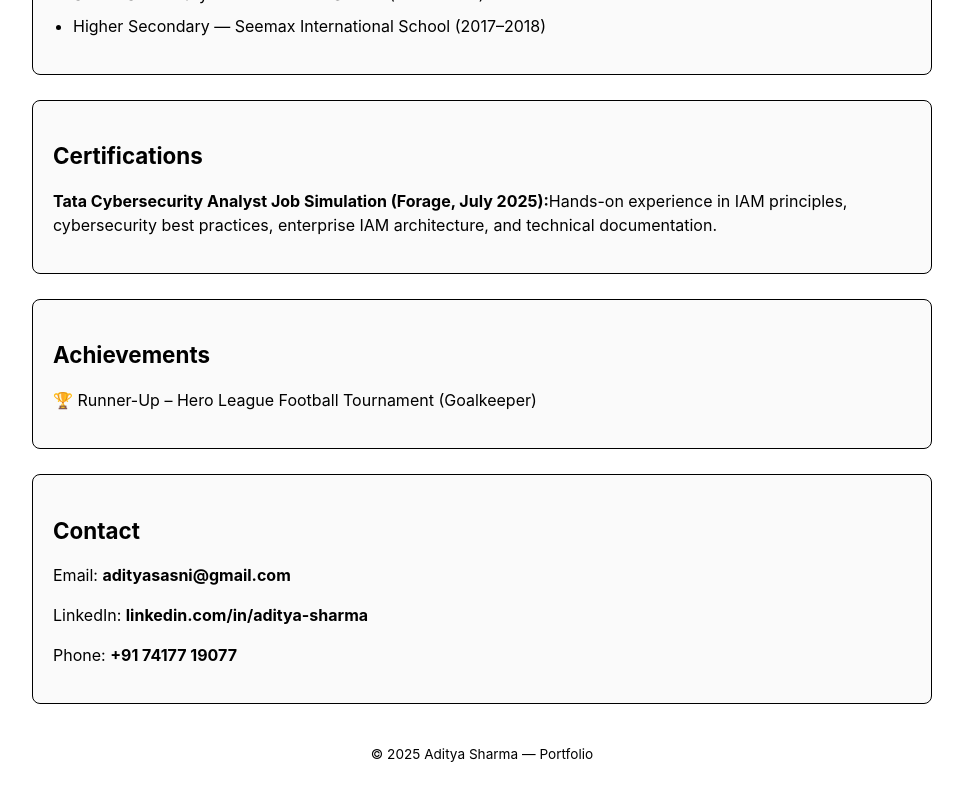
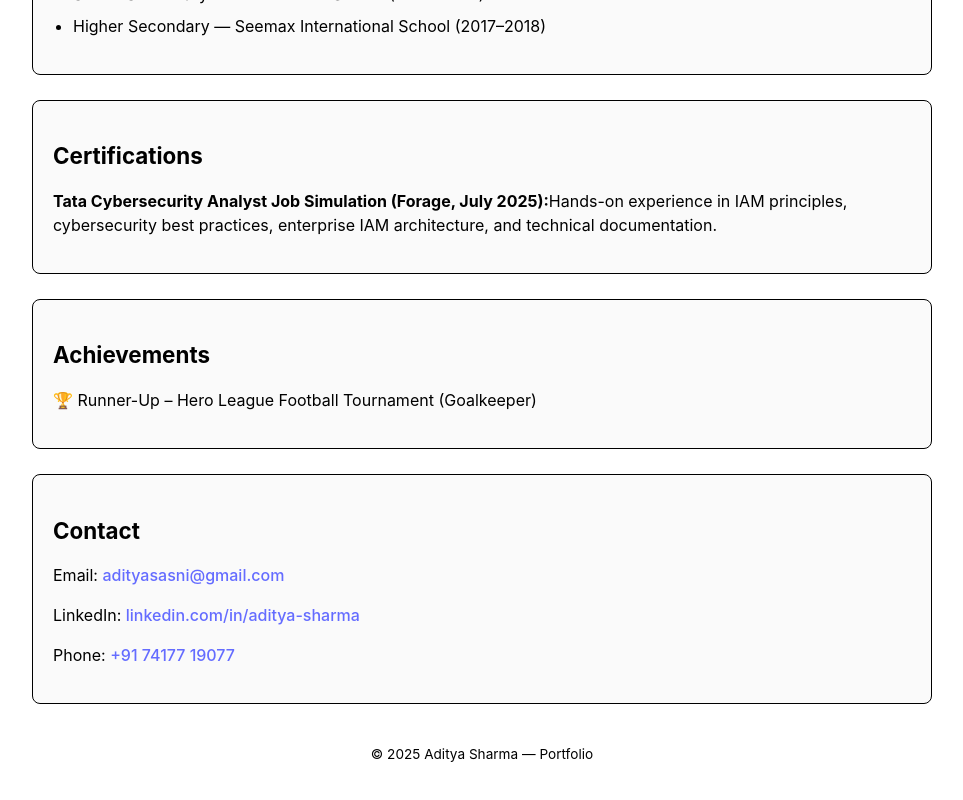
Before and after one commit to adityasharmadevil/vite-react, a React (Vite) app: page / in a window 1280 px wide. Shown: the part 1591-2391 px from the top of the page, without its empty margins (158-1121 px from the left). Built offline with nearby package versions, Linux system fonts and the light colour scheme.

Commit message:
Active hyperlink of contact

```diff
--- a/src/App.tsx
+++ b/src/App.tsx
@@ -110,9 +110,9 @@ const App: React.FC = () => {
       {/* CONTACT */}
       <section className="card">
         <h2 className="section-heading">Contact</h2>
-        <p className="text">Email: <strong>adityasasni@gmail.com</strong></p>
-        <p className="text">LinkedIn: <strong>linkedin.com/in/aditya-sharma</strong></p>
-        <p className="text">Phone: <strong>+91 74177 19077</strong></p>
+        <p className="text">Email: <strong><a href="mailto:adityasasni@gmail.com">adityasasni@gmail.com</a></strong></p>
+        <p className="text">LinkedIn: <strong><a href="https://linkedin.com/in/aditya-sharma" target="_blank" rel="noopener noreferrer">linkedin.com/in/aditya-sharma</a></strong></p>
+        <p className="text">Phone: <strong><a href="tel:+917417719077">+91 74177 19077</a></strong></p>
       </section>
 
       {/* FOOTER */}
```
